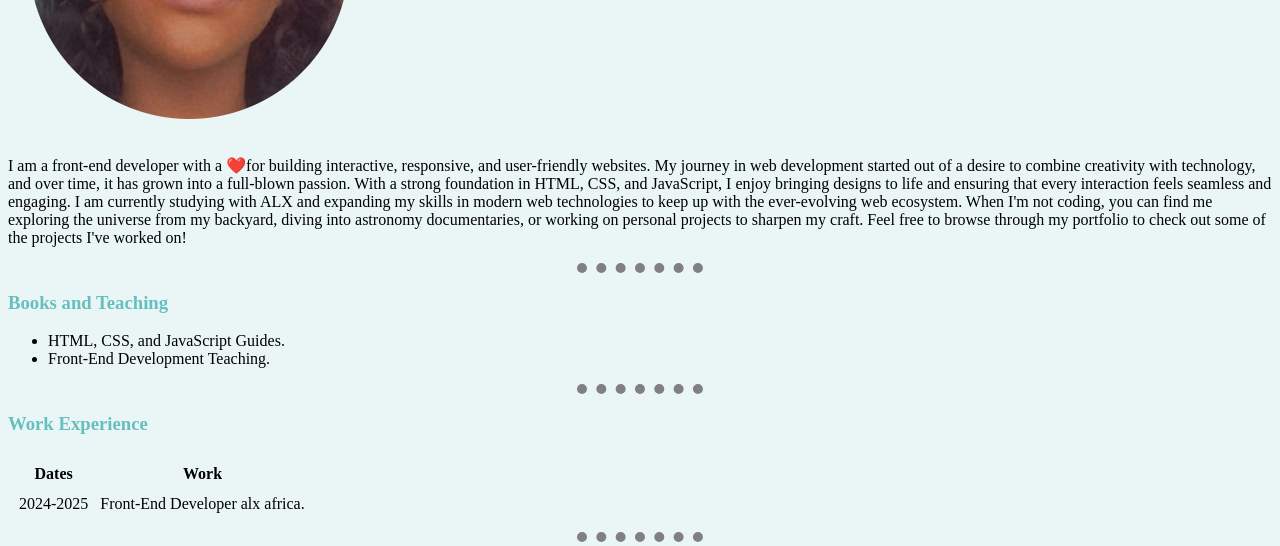
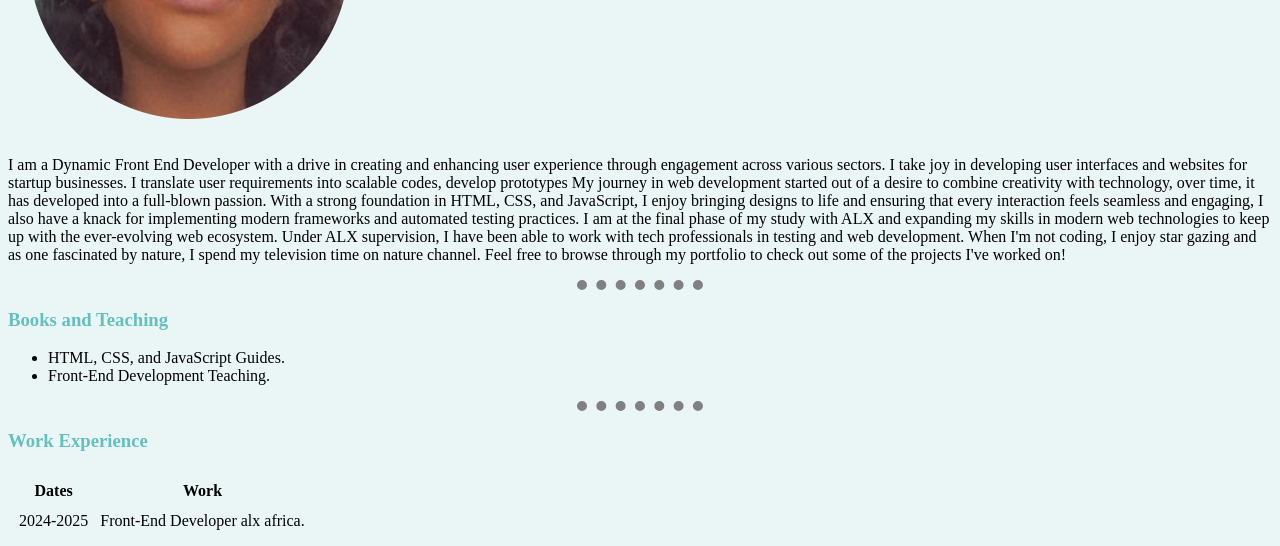
Before and after one commit to Rubyugo93/MY-CV, a plain HTML site: page index.html in a window 1280 px wide. Shown: the part 230-776 px from the top of the page. Drawn offline with Linux system fonts and the light colour scheme.

Commit message:
Update index.html
update index.html

```diff
--- a/index.html
+++ b/index.html
@@ -15,11 +15,29 @@
         </tr>
     </table>
 
-    <p>I am a front-end developer with a ❤️for building interactive, responsive, and user-friendly websites. My journey in web development started out of a desire to combine creativity with technology, and over time, it has grown into a full-blown passion.
+    <p>I am a Dynamic Front End Developer with a drive in creating
+and enhancing user experience through engagement across various sectors. I
+take joy in developing user interfaces and websites for startup businesses. I
+translate user requirements into scalable codes, develop prototypes
 
-        With a strong foundation in HTML, CSS, and JavaScript, I enjoy bringing designs to life and ensuring that every interaction feels seamless and engaging. I am currently studying with ALX and expanding my skills in modern web technologies to keep up with the ever-evolving web ecosystem. When I'm not coding, you can find me exploring the universe from my backyard, diving into astronomy documentaries, or working on personal projects to sharpen my craft.
 
-        Feel free to browse through my portfolio to check out some of the projects I've worked on!</p>
+My journey in web development started out of a desire to
+combine creativity with technology, over time, it has developed into a
+full-blown passion. With a strong foundation in HTML, CSS, and JavaScript, I
+enjoy bringing designs to life and ensuring that every interaction feels
+seamless and engaging, I also have a knack for implementing modern frameworks
+and automated testing practices.
+
+
+I am at the final phase of my study with ALX and expanding
+my skills in modern web technologies to keep up with the ever-evolving web
+ecosystem.  Under ALX supervision, I have
+been able to work with tech professionals in testing and web development.
+
+
+When I'm not coding, I enjoy star gazing and as one fascinated
+by nature, I spend my television time on nature channel. Feel free to browse
+through my portfolio to check out some of the projects I've worked on!</p>
         <hr>
         <h3><strong>Books and Teaching</strong></h3>
     <ul>
```
